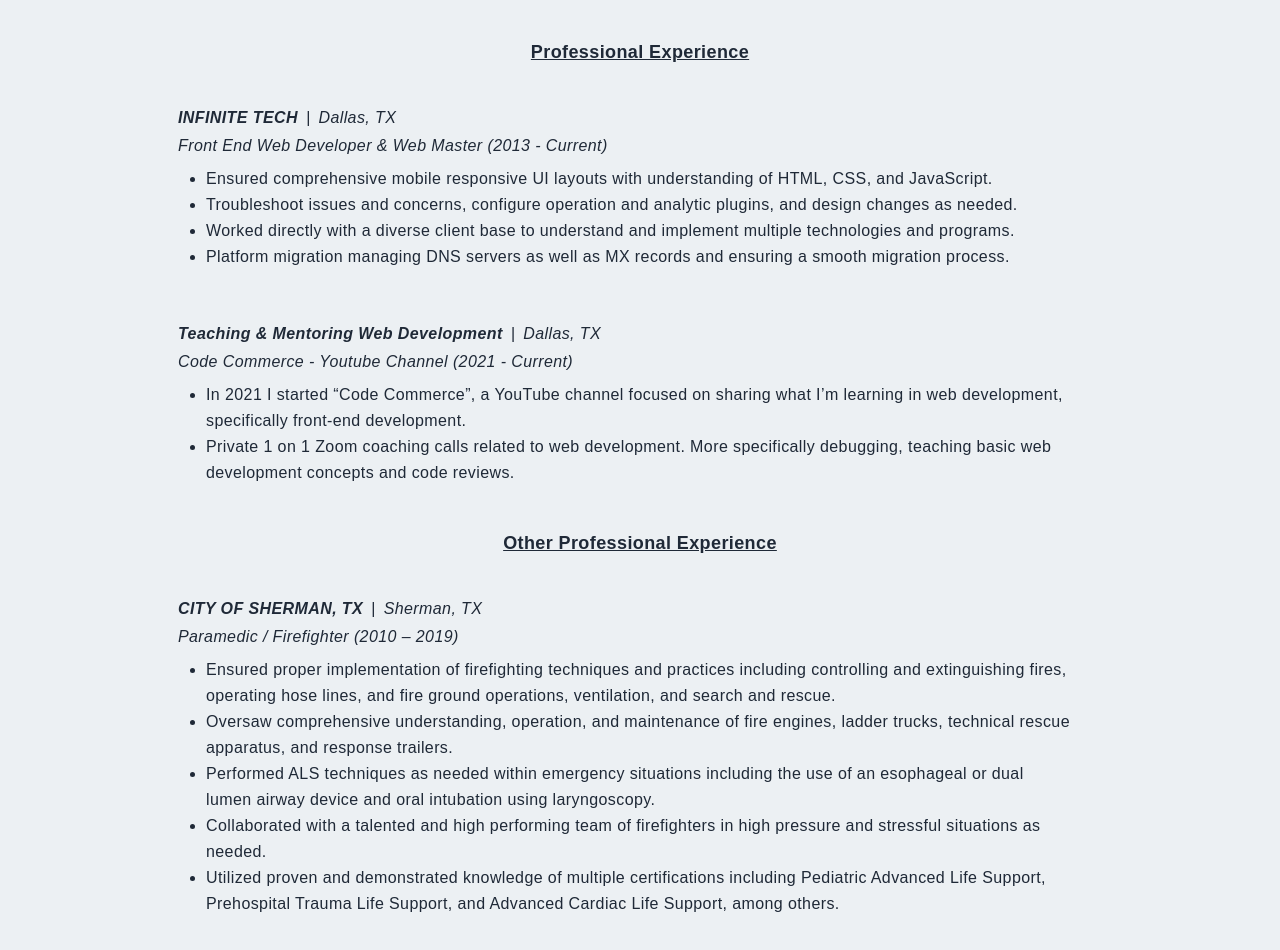
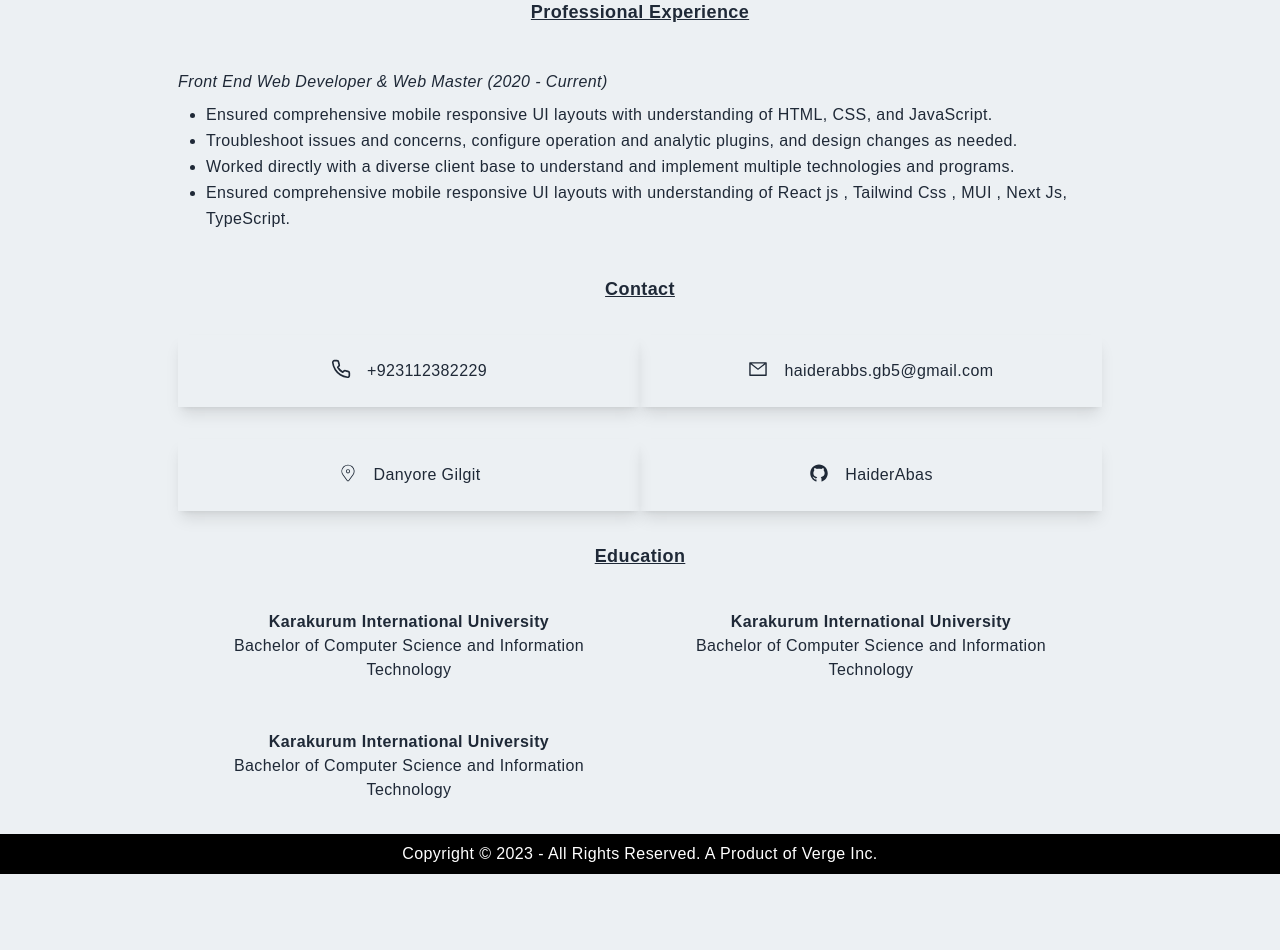
Before and after one commit to HaiderAbas/PersonalPortfolio, a Next.js app: page /resume in a window 1280 px wide. Shown: the part 600-1550 px from the top of the page. After the commit the page ends 1474 px from the top, so only its background shows below. Built offline with nearby package versions, Linux system fonts and the light colour scheme.

Commit message:
working on footer

```diff
--- a/components/About/About.tsx
+++ b/components/About/About.tsx
@@ -37,7 +37,11 @@
           </Link>
         </div>
         <div className="w-full h-auto m-auto shadow-xl shadow-gray-400 rounded-xl flex items-center justify-center p-4 hover:scale-105 ease-in duration-300">
-          <Image src={AboutImg} className="rounded-xl" alt="/" />
+          <Image
+            src={AboutImg}
+            className="rounded-xl h-[50vh] w-[100vw]"
+            alt="/"
+          />
         </div>
       </div>
     </div>
--- a/components/Contact/Contact.tsx
+++ b/components/Contact/Contact.tsx
@@ -1,12 +1,10 @@
 import Image from "next/image";
 import Link from "next/link";
-import React, { useState } from "react";
 import { AiOutlineMail } from "react-icons/ai";
 import { BsFillPersonLinesFill } from "react-icons/bs";
 import { FaGithub, FaLinkedinIn } from "react-icons/fa";
 import { HiOutlineChevronDoubleUp } from "react-icons/hi";
 import ContactImg from "../../public/contact.jpg";
-
 const Contact = () => {
   return (
     <div id="contact" className="w-full lg:h-screen">
@@ -16,7 +14,6 @@
         </p>
         <h2 className="py-4">Get In Touch</h2>
         <div className="grid lg:grid-cols-5 gap-8">
-          {/* left */}
           <div className="col-span-3 lg:col-span-2 w-full h-full shadow-xl shadow-gray-400 rounded-xl p-4">
             <div className="lg:p-4 h-full ">
               <div>
@@ -80,6 +77,7 @@
                       className="border-2 rounded-lg p-3 flex border-gray-300"
                       type="text"
                       name="name"
+                      required
                     />
                   </div>
                   <div className="flex flex-col">
@@ -114,6 +112,7 @@
                   <textarea
                     className="border-2 rounded-lg p-3 border-gray-300"
                     name="message"
+                    required
                   ></textarea>
                 </div>
                 <button className="w-full p-4 text-gray-100 mt-4">
--- /dev/null
+++ b/components/education/education.tsx
@@ -0,0 +1,18 @@
+import React from "react";
+interface cardProps {
+  heading: string;
+  id?: number;
+  para: string;
+}
+function Education({ heading, id, para }: cardProps) {
+  return (
+    <div key={id} className="p-6 ">
+      <div>
+        <h3>{heading}</h3>
+        <p>{para}</p>
+      </div>
+    </div>
+  );
+}
+
+export default Education;
--- /dev/null
+++ b/components/footer/footer.tsx
@@ -0,0 +1,13 @@
+import React from "react";
+
+function Footer() {
+  return (
+    <div className="bg-black h-10 w-auto m-auto flex justify-center items-center">
+      <div className=" text-white">
+        <p> Copyright © 2023 - All Rights Reserved. A Product of Verge Inc.</p>
+      </div>
+    </div>
+  );
+}
+
+export default Footer;
--- a/package.json
+++ b/package.json
@@ -15,11 +15,14 @@
     "@types/react-dom": "18.0.10",
     "eslint": "8.30.0",
     "eslint-config-next": "13.1.1",
+    "formik": "^2.2.9",
     "next": "13.1.1",
     "react": "18.2.0",
     "react-dom": "18.2.0",
+    "react-hook-form": "^7.41.2",
     "react-icons": "^4.7.1",
-    "typescript": "4.9.4"
+    "typescript": "4.9.4",
+    "yap": "^0.0.2"
   },
   "devDependencies": {
     "autoprefixer": "^10.4.13",
--- a/pages/_app.tsx
+++ b/pages/_app.tsx
@@ -1,12 +1,14 @@
 import "../styles/globals.css";
 import type { AppProps } from "next/app";
 import Navbar from "../components/Navbar/Navbar";
+import Footer from "../components/footer/footer";
 
 export default function App({ Component, pageProps }: AppProps) {
   return (
     <div>
       <Navbar />
       <Component {...pageProps} />
+      <Footer />
     </div>
   );
 }
--- a/pages/resume.tsx
+++ b/pages/resume.tsx
@@ -1,6 +1,28 @@
 import React from "react";
 import Head from "next/head";
 import { FaGithub, FaLinkedinIn } from "react-icons/fa";
+import { AiOutlineMail, AiFillGithub } from "react-icons/ai";
+import { CiLocationOn } from "react-icons/ci";
+import { FiPhone } from "react-icons/fi";
+import Education from "../components/education/education";
+
+const CardsData = [
+  {
+    id: 1,
+    heading: "Karakurum International University",
+    para: "Bachelor of Computer Science and Information Technology",
+  },
+  {
+    id: 2,
+    heading: "Karakurum International University",
+    para: "Bachelor of Computer Science and Information Technology",
+  },
+  {
+    id: 3,
+    heading: "Karakurum International University",
+    para: "Bachelor of Computer Science and Information Technology",
+  },
+];
 
 const resume = () => {
   return (
@@ -8,7 +30,7 @@
       <div className="max-w-[940px] mx-auto p-2 pt-[120px]">
         <h2 className="text-center">Resume</h2>
         <div className="bg-[#d0d4d6] my-4 p-4 w-full flex justify-between items-center">
-          <h2 className="text-center">Clint Briley</h2>
+          <h2 className="text-center">Haider Abbas</h2>
           <div className="flex">
             <a target="_blank" rel="noreferrer">
               <FaLinkedinIn size={20} style={{ marginRight: "1rem" }} />
@@ -21,7 +43,7 @@
         <div className="text-center py-4 text-xl font-bold uppercase tracking-wider">
           <div className="hidden sm:block">
             <p>
-              Proven Leadership <span className="px-1">|</span> Web Development{" "}
+              Proven Leadership <span className="px-1">|</span> Web Development
               <span className="px-1">|</span> Complex Problem Solving
             </p>
           </div>
@@ -46,7 +68,7 @@
         {/* Skills */}
         <div className="text-center py-4">
           <h5 className="text-center underline text-[18px] py-2">Skills</h5>
-          <p className="py-2">
+          <p className="py-2 cursor-pointer">
             <span className="font-bold">Technical Skills</span>
             <span className="px-2">|</span>Front-End Web Developer
             <span className="px-2">|</span> HTML
@@ -61,23 +83,14 @@
             <span className="px-2">|</span> Firebase
             <span className="px-2">|</span> RESTAPI
           </p>
-          <p className="py-2">
-            <span className="font-bold">Amazon Web Services</span>
-            <span className="px-2">|</span>Amazon Web Services Cloud
-            Practitioner
-          </p>
         </div>
 
         <h5 className="text-center underline text-[18px] py-4">
           Professional Experience
         </h5>
         <div className="py-6">
-          <p className="italic">
-            <span className="font-bold italic">INFINITE TECH</span>
-            <span className="px-2">|</span>Dallas, TX
-          </p>
           <p className="py-1 italic">
-            Front End Web Developer & Web Master (2013 - Current)
+            Front End Web Developer & Web Master (2020 - Current)
           </p>
           <ul className="list-disc list-outside px-7 py-1 leading-relaxed">
             <li>
@@ -93,71 +106,59 @@
               implement multiple technologies and programs.
             </li>
             <li>
-              Platform migration managing DNS servers as well as MX records and
-              ensuring a smooth migration process.
+              Ensured comprehensive mobile responsive UI layouts with
+              understanding of React js , Tailwind Css , MUI , Next Js,
+              TypeScript.
             </li>
           </ul>
         </div>
-        <div className="py-6">
-          <p className="italic">
-            <span className="font-bold italic">
-              Teaching & Mentoring Web Development
-            </span>
-            <span className="px-2">|</span>Dallas, TX
-          </p>
-          <p className="py-1 italic">
-            Code Commerce - Youtube Channel (2021 - Current)
-          </p>
-          <ul className="list-disc list-outside px-7 py-1 leading-relaxed">
-            <li>
-              In 2021 I started “Code Commerce”, a YouTube channel focused on
-              sharing what I’m learning in web development, specifically
-              front-end development.
-            </li>
-            <li>
-              Private 1 on 1 Zoom coaching calls related to web development.
-              More specifically debugging, teaching basic web development
-              concepts and code reviews.
-            </li>
-          </ul>
+
+        <h5 className="text-center underline text-[18px] py-4 ">Contact</h5>
+        <div className="grid grid-cols-2">
+          <div
+            className="flex justify-center shadow-lg hover:scale-105 ease-in duration-300 my-4 py-6
+           my"
+          >
+            <FiPhone size={20} style={{ marginRight: "1rem" }} />
+            <p>+923112382229</p>
+          </div>
+          <div
+            className="flex justify-center shadow-lg hover:scale-105 ease-in duration-300 my-4 py-6
+           my"
+          >
+            <AiOutlineMail size={20} style={{ marginRight: "1rem" }} />
+            <p>haiderabbs.gb5@gmail.com</p>
+          </div>
+          <div
+            className="flex justify-center shadow-lg hover:scale-105 ease-in duration-300 my-4 py-6
+           my"
+          >
+            <CiLocationOn size={20} style={{ marginRight: "1rem" }} />
+            <p>Danyore Gilgit</p>
+          </div>
+          <div
+            className="flex justify-center shadow-lg hover:scale-105 ease-in duration-300 my-4 py-6
+           my"
+          >
+            <AiFillGithub size={20} style={{ marginRight: "1rem" }} />
+            <a
+              href="https://github.com/HaiderAbas"
+              target="_blank"
+              rel="noreferrer"
+            >
+              HaiderAbas
+            </a>
+          </div>
         </div>
-        <h5 className="text-center underline text-[18px] py-4">
-          Other Professional Experience
-        </h5>
-        <div className="py-6">
-          <p className="italic">
-            <span className="font-bold">CITY OF SHERMAN, TX</span>
-            <span className="px-2">|</span>Sherman, TX
-          </p>
-          <p className="py-1 italic">Paramedic / Firefighter (2010 – 2019)</p>
-          <ul className="list-disc list-outside px-7 py-1 leading-relaxed">
-            <li>
-              Ensured proper implementation of firefighting techniques and
-              practices including controlling and extinguishing fires, operating
-              hose lines, and fire ground operations, ventilation, and search
-              and rescue.
-            </li>
-            <li>
-              Oversaw comprehensive understanding, operation, and maintenance of
-              fire engines, ladder trucks, technical rescue apparatus, and
-              response trailers.
-            </li>
-            <li>
-              Performed ALS techniques as needed within emergency situations
-              including the use of an esophageal or dual lumen airway device and
-              oral intubation using laryngoscopy.
-            </li>
-            <li>
-              Collaborated with a talented and high performing team of
-              firefighters in high pressure and stressful situations as needed.
-            </li>
-            <li>
-              Utilized proven and demonstrated knowledge of multiple
-              certifications including Pediatric Advanced Life Support,
-              Prehospital Trauma Life Support, and Advanced Cardiac Life
-              Support, among others.
-            </li>
-          </ul>
+        <h5 className="text-center underline text-[18px] py-4">Education</h5>
+        <div className="grid grid-cols-2 text-center">
+          {CardsData.map((item) => {
+            return (
+              <div key={item.id}>
+                <Education heading={item.heading} para={item.para} />
+              </div>
+            );
+          })}
         </div>
       </div>
     </>
```
Also changed, not shown: components/Skills/Skills.tsx (+4 -13 lines), components/cards/cards.tsx (added, +23 -0 lines), 1 other file (tests, documents, lock files or other folders).
